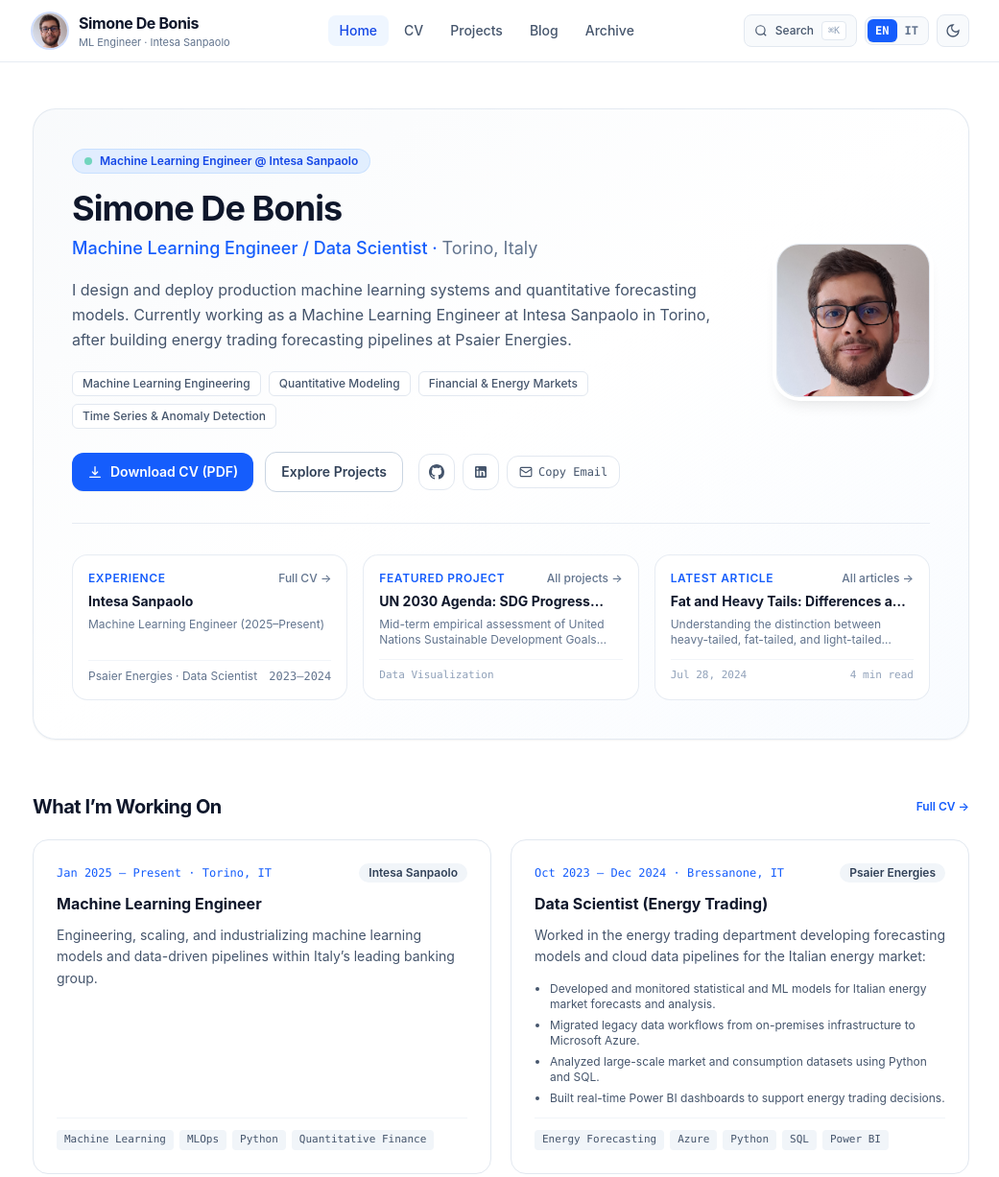
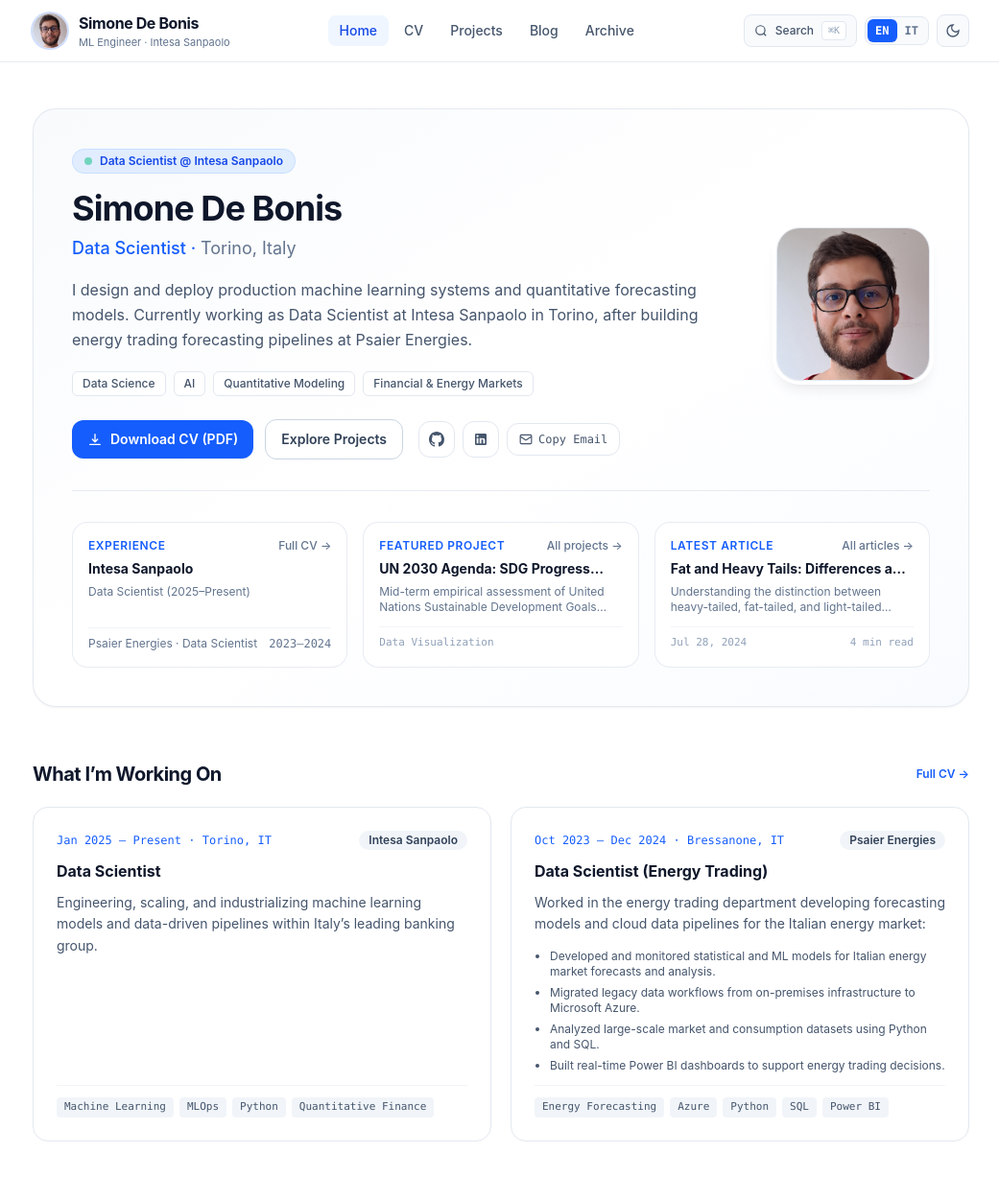
Before and after one commit to SimoneDeBonis/SimoneDeBonis.github.io, an Astro site: page / in a window 1280 px wide. Shown: the top 1227 px of the page at 96% size, without its empty margins (118-1159 px from the left). Built offline with nearby package versions, Linux system fonts and the light colour scheme; Astro itself is replaced by a stand-in of ours.

Commit message:
cleaned role

```diff
--- a/package.json
+++ b/package.json
@@ -3,7 +3,7 @@
   "type": "module",
   "version": "2.0.0",
   "private": true,
-  "description": "Personal website and portfolio of Simone De Bonis — Machine Learning Engineer & Data Scientist",
+  "description": "Simone De Bonis — Data Scientist",
   "scripts": {
     "dev": "astro dev",
     "build": "astro build",
--- a/src/components/HomeView.astro
+++ b/src/components/HomeView.astro
@@ -157,7 +157,7 @@ function formatDate(d: Date, locale: Lang) {
             Intesa Sanpaolo
           </div>
           <div class="text-xs text-slate-500 dark:text-slate-400">
-            Machine Learning Engineer (2025–Present)
+            Data Scientist (2025–Present)
           </div>
         </div>
         <div class="pt-2 border-t border-slate-100 dark:border-slate-800 text-xs text-slate-500 dark:text-slate-400 flex items-center justify-between">
--- a/src/data/cv.ts
+++ b/src/data/cv.ts
@@ -22,7 +22,7 @@ export const cvData: Record<Lang, CvData> = {
     pdfPath: '/assets/pdf/CV_Simone_De_Bonis_eng.pdf',
     experience: [
       {
-        title: 'Machine Learning Engineer',
+        title: 'Data Scientist',
         organization: 'Intesa Sanpaolo',
         location: 'Torino, IT',
         period: 'Jan 2025 – Present',
@@ -113,7 +113,7 @@ export const cvData: Record<Lang, CvData> = {
     pdfPath: '/assets/pdf/CV_Simone_De_Bonis_ita.pdf',
     experience: [
       {
-        title: 'Machine Learning Engineer',
+        title: 'Data Scientist',
         organization: 'Intesa Sanpaolo',
         location: 'Torino, IT',
         period: 'Gen 2025 – Presente',
--- a/src/data/profile.ts
+++ b/src/data/profile.ts
@@ -30,7 +30,7 @@ export interface ProfileData {
 export const profile: Record<Lang, ProfileData> = {
   en: {
     name: 'Simone De Bonis',
-    role: 'Machine Learning Engineer / Data Scientist',
+    role: 'Data Scientist',
     location: 'Torino, Italy',
     avatar: '/assets/img/posts/profile.jpg',
     emailUser: 'simonedebonis',
@@ -39,17 +39,17 @@ export const profile: Record<Lang, ProfileData> = {
     linkedin: 'https://www.linkedin.com/in/simonedebonis/',
     cvPdfPath: '/assets/pdf/CV_Simone_De_Bonis_eng.pdf',
     tagline:
-      'Machine Learning Engineer & Data Scientist passionate about finance, energy markets, and quantitative modeling.',
-    bio: 'I design and deploy production machine learning systems and quantitative forecasting models. Currently working as a Machine Learning Engineer at Intesa Sanpaolo in Torino, after building energy trading forecasting pipelines at Psaier Energies.',
+      'Data Scientist passionate about finance, energy markets, and quantitative modeling.',
+    bio: 'I design and deploy production machine learning systems and quantitative forecasting models. Currently working as Data Scientist at Intesa Sanpaolo in Torino, after building energy trading forecasting pipelines at Psaier Energies.',
     domainPills: [
-      'Machine Learning Engineering',
+      'Data Science',
+      'AI',
       'Quantitative Modeling',
       'Financial & Energy Markets',
-      'Time Series & Anomaly Detection',
     ],
     currentWork: [
       {
-        title: 'Machine Learning Engineer',
+        title: 'Data Scientist',
         organization: 'Intesa Sanpaolo',
         period: 'Jan 2025 – Present · Torino, IT',
         description:
@@ -101,7 +101,7 @@ export const profile: Record<Lang, ProfileData> = {
   },
   it: {
     name: 'Simone De Bonis',
-    role: 'Machine Learning Engineer / Data Scientist',
+    role: 'Data Scientist',
     location: 'Torino, Italia',
     avatar: '/assets/img/posts/profile.jpg',
     emailUser: 'simonedebonis',
@@ -110,8 +110,8 @@ export const profile: Record<Lang, ProfileData> = {
     linkedin: 'https://www.linkedin.com/in/simonedebonis/',
     cvPdfPath: '/assets/pdf/CV_Simone_De_Bonis_ita.pdf',
     tagline:
-      'Machine Learning Engineer & Data Scientist appassionato di finanza, mercati energetici e modellazione quantitativa.',
-    bio: 'Progetto e porto in produzione sistemi di Machine Learning e modelli quantitativi di previsione. Attualmente lavoro come Machine Learning Engineer in Intesa Sanpaolo a Torino, dopo aver sviluppato modelli predittivi per il trading energetico presso Psaier Energies.',
+      'Data Scientist appassionato di finanza, mercati energetici e modellazione quantitativa.',
+    bio: 'Progetto e porto in produzione sistemi di Machine Learning e modelli quantitativi di previsione. Attualmente lavoro come Data Scientist in Intesa Sanpaolo a Torino, dopo aver sviluppato modelli predittivi per il trading energetico presso Psaier Energies.',
     domainPills: [
       'Machine Learning Engineering',
       'Modellazione Quantitativa',
@@ -120,7 +120,7 @@ export const profile: Record<Lang, ProfileData> = {
     ],
     currentWork: [
       {
-        title: 'Machine Learning Engineer',
+        title: 'Data Scientist',
         organization: 'Intesa Sanpaolo',
         period: 'Gen 2025 – Presente · Torino, IT',
         description:
--- a/src/i18n/ui.ts
+++ b/src/i18n/ui.ts
@@ -17,7 +17,7 @@ export const ui = {
     'nav.search': 'Search',
     'nav.searchPlaceholder': 'Search articles, projects, or CV keywords...',
     'nav.themeToggle': 'Toggle color theme',
-    'hero.status': 'Machine Learning Engineer @ Intesa Sanpaolo',
+    'hero.status': 'Data Scientist @ Intesa Sanpaolo',
     'hero.downloadCv': 'Download CV (PDF)',
     'hero.viewProjects': 'Explore Projects',
     'hero.copyEmail': 'Copy Email',
@@ -68,7 +68,7 @@ export const ui = {
     'nav.search': 'Cerca',
     'nav.searchPlaceholder': 'Cerca articoli, progetti o competenze nel CV...',
     'nav.themeToggle': 'Cambia tema colore',
-    'hero.status': 'Machine Learning Engineer @ Intesa Sanpaolo',
+    'hero.status': 'Data Scientist @ Intesa Sanpaolo',
     'hero.downloadCv': 'Scarica CV (PDF)',
     'hero.viewProjects': 'Esplora i Progetti',
     'hero.copyEmail': 'Copia Email',
--- a/src/pages/index.astro
+++ b/src/pages/index.astro
@@ -3,6 +3,6 @@ import BaseLayout from '../layouts/BaseLayout.astro';
 import HomeView from '../components/HomeView.astro';
 ---
 
-<BaseLayout title="Machine Learning Engineer & Data Scientist" lang="en">
+<BaseLayout title="Data Scientist" lang="en">
   <HomeView lang="en" />
 </BaseLayout>
--- a/src/pages/it/index.astro
+++ b/src/pages/it/index.astro
@@ -3,6 +3,6 @@ import BaseLayout from '../../layouts/BaseLayout.astro';
 import HomeView from '../../components/HomeView.astro';
 ---
 
-<BaseLayout title="Machine Learning Engineer & Data Scientist" lang="it">
+<BaseLayout title="Data Scientist" lang="it">
   <HomeView lang="it" />
 </BaseLayout>
```
Also changed, not shown: README.md.
